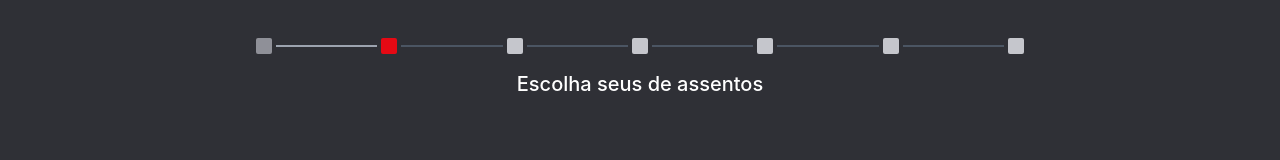
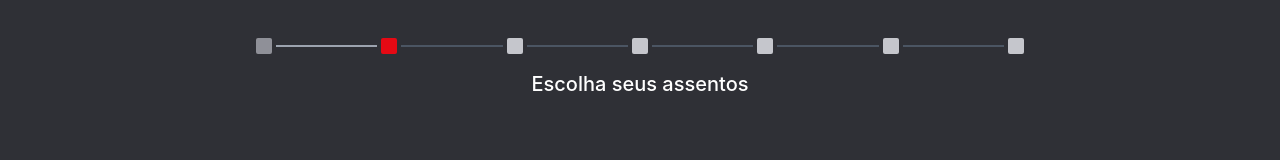
Before and after one commit to TaiFile/WEB2---CineMiranha, a React (Vite) app in the folder frontend/: page /movies/seats in a window 1280 px wide. Shown: the part 162-322 px from the top of the page. Built offline with nearby package versions, Linux system fonts and the light colour scheme.

Commit message:
fix: step

```diff
--- a/frontend/src/components/StepProgressBar/StepProgressBar.jsx
+++ b/frontend/src/components/StepProgressBar/StepProgressBar.jsx
@@ -2,7 +2,7 @@ import React from "react";
 
 const mapStepToLabel = {
   1: "Escolha da sessão",
-  2: "Escolha seus de assentos",
+  2: "Escolha seus assentos",
   3: "Escolha seus ingressos",
   4: "Escolha seus snacks",
   5: "Confirmar seu pedido",
```
